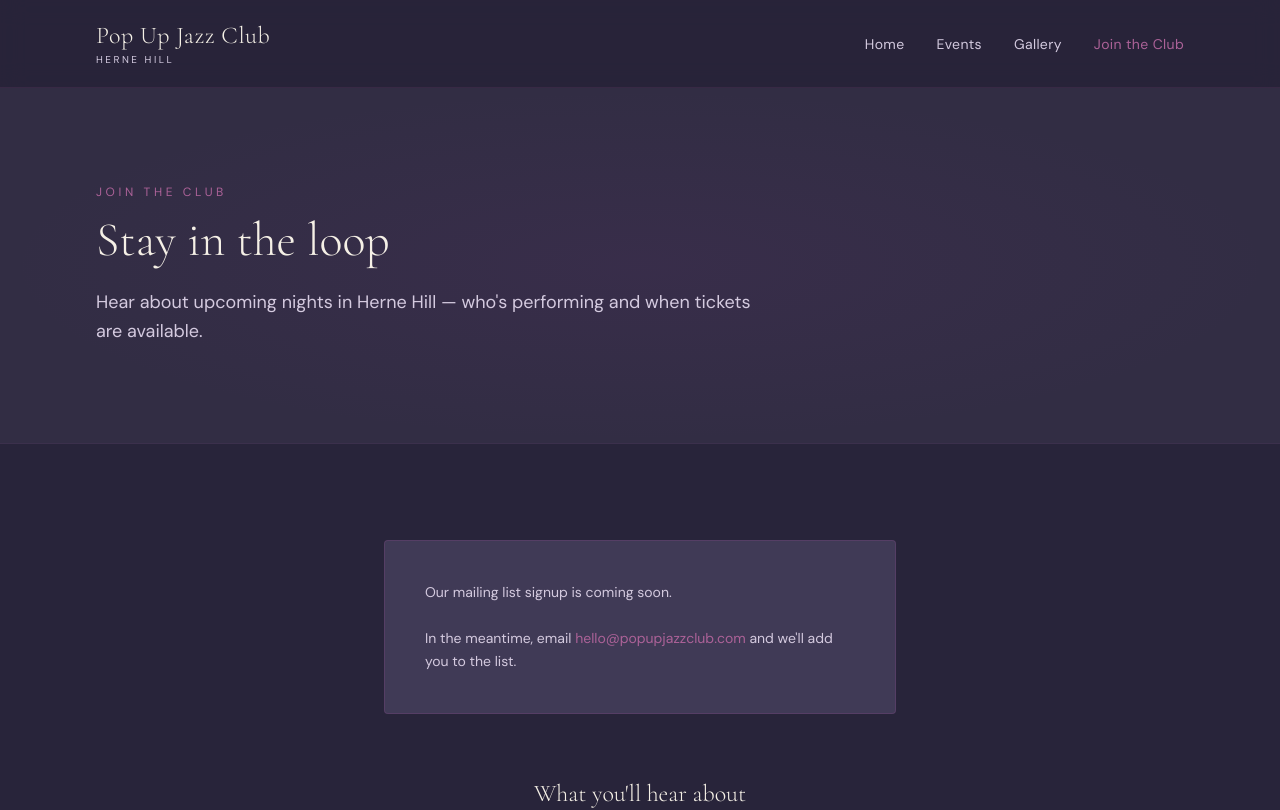
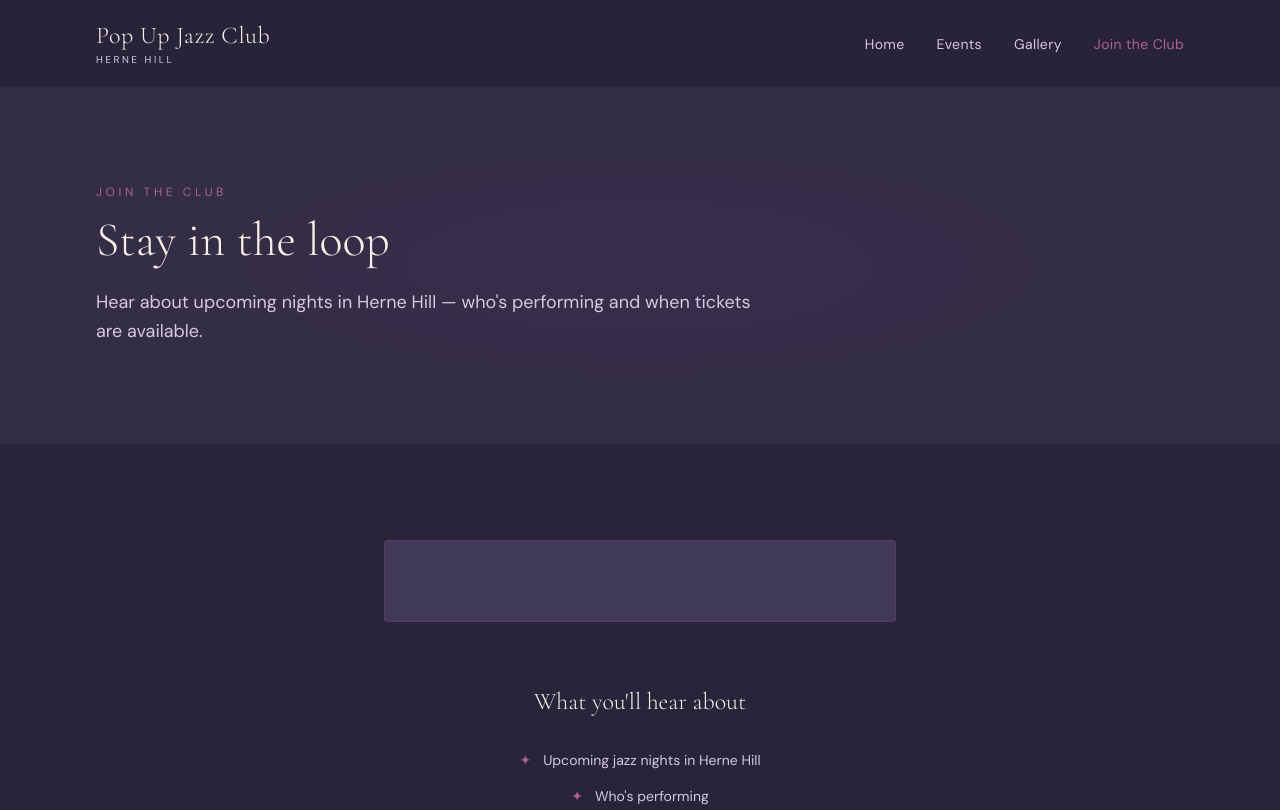
Before and after one commit to HelenStaniland/popupjazzclub, a Next.js app: page /join in a window 1280 px wide. Shown: the top 810 px of the page. Built offline with nearby package versions, Linux system fonts and the light colour scheme.

Commit message:
Connect MailerLite signup form

```diff
--- a/app/layout.tsx
+++ b/app/layout.tsx
@@ -1,5 +1,6 @@
 import type { Metadata } from "next";
 import { Cormorant_Garamond, DM_Sans } from "next/font/google";
+import Script from "next/script";
 import Footer from "@/components/Footer";
 import Header from "@/components/Header";
 import "./globals.css";
@@ -36,6 +37,13 @@
         <Header />
         <main className="flex-1">{children}</main>
         <Footer />
+        <Script id="mailerlite-universal" strategy="afterInteractive">
+          {`(function(w,d,e,u,f,l,n){w[f]=w[f]||function(){(w[f].q=w[f].q||[])
+.push(arguments);},l=d.createElement(e),l.async=1,l.src=u,
+n=d.getElementsByTagName(e)[0],n.parentNode.insertBefore(l,n);})
+(window,document,'script','https://assets.mailerlite.com/js/universal.js','ml');
+ml('account', '2411983');`}
+        </Script>
       </body>
     </html>
   );
--- a/components/JoinForm.tsx
+++ b/components/JoinForm.tsx
@@ -1,19 +1,7 @@
 export default function JoinForm() {
   return (
-    <div className="space-y-6 rounded-sm border border-border bg-surface-elevated p-8 sm:p-10">
-      <p className="text-sm leading-relaxed text-cream-muted">
-        Our mailing list signup is coming soon.
-      </p>
-      <p className="text-sm leading-relaxed text-cream-muted">
-        In the meantime, email{" "}
-        <a
-          href="mailto:hello@popupjazzclub.com"
-          className="text-gold transition-colors hover:text-gold-light"
-        >
-          hello@popupjazzclub.com
-        </a>{" "}
-        and we&apos;ll add you to the list.
-      </p>
+    <div className="rounded-sm border border-border bg-surface-elevated p-8 sm:p-10">
+      <div className="ml-embedded" data-form="OPnT1k" />
     </div>
   );
 }
```
